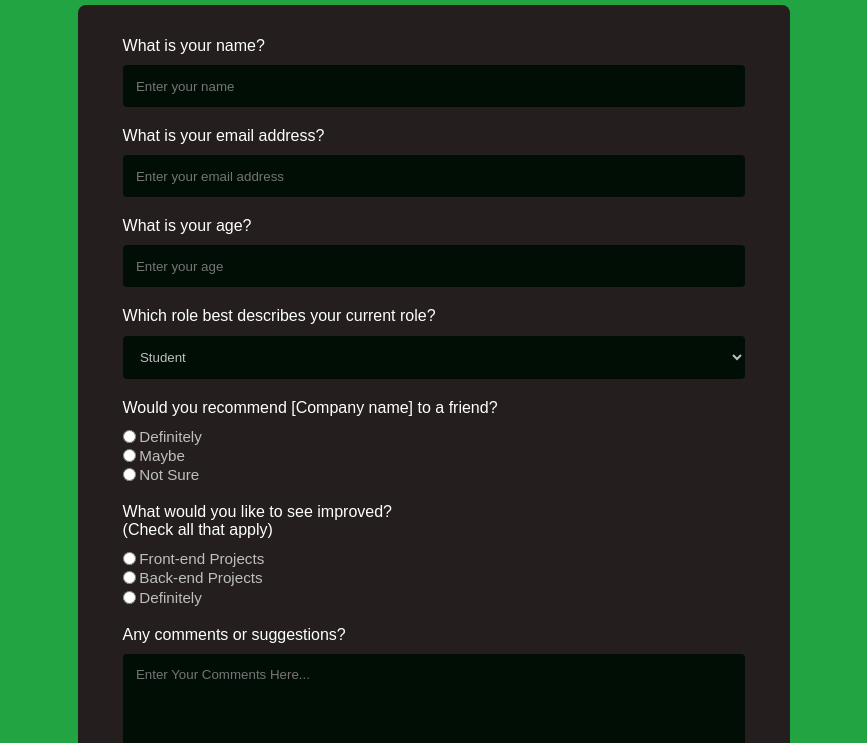
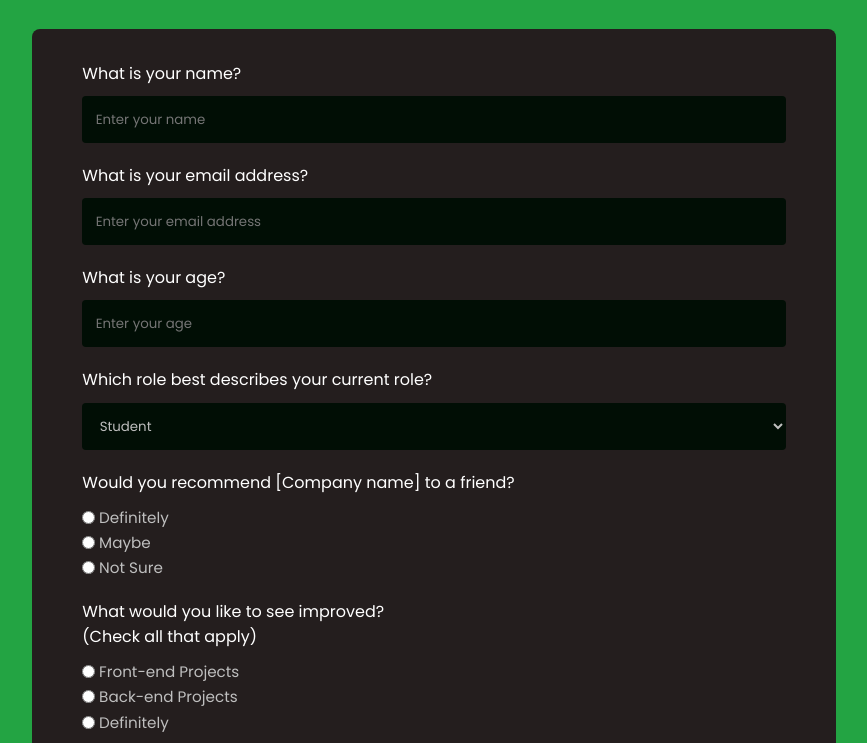
Before and after one commit to iamkcube/Skills-plus-plus-Zairza, a plain HTML site: page Task_1/index.html in a window 1280 px wide. Shown: the part 164-907 px from the top of the page, without its empty margins (206-1073 px from the left). Drawn offline with Linux system fonts and the light colour scheme.

Commit message:
added google fonts

```diff
--- a/Task_1/style.css
+++ b/Task_1/style.css
@@ -1,3 +1,5 @@
+@import url('https://fonts.googleapis.com/css2?family=Poppins:ital,wght@0,400;0,600;1,300&display=swap');
+
 :root
 {
     --bg-color: hsl(135, 65%, 39%);
@@ -6,6 +8,7 @@
     --ans-color: hsl(136, 88%, 3%);
     --placeholder-color: hsl(0, 0%, 75%);
 }
+
 *,
 *::after,
 *::before
@@ -15,6 +18,7 @@
     box-sizing: border-box;
     font-family: 'Poppins', sans-serif;
 }
+
 body
 {
     background-color: var(--bg-color);
@@ -47,7 +51,7 @@ body
 {
     background-color: var(--form-bg-color);
     padding: 2em;
-    padding-inline: max(3%,5ch);
+    padding-inline: max(3%, 5ch);
     width: clamp(20rem, 70%, 80ch);
     display: grid;
     grid-template-columns: 1fr;
@@ -77,10 +81,11 @@ body
     resize: none;
 }
 
-.form-ans:is(input[type="text"],input[type="email"],input[type="number"], textarea, select):focus-within
+.form-ans:is(input[type="text"], input[type="email"], input[type="number"], textarea, select):focus-within
 {
     outline: 0.1rem solid var(--bg-color);
 }
+
 .form-radio
 {
     display: flex;
@@ -98,11 +103,13 @@ body
     transform: scale(1.2);
     accent-color: var(--bg-color);
 }
+
 .form-radio:hover,
-.form-radio>input:checked + label
+.form-radio>input:checked+label
 {
     color: var(--text-color);
 }
+
 #form-ans2:invalid,
 #form-ans3:invalid
 {
@@ -143,10 +150,12 @@ body
         margin: 1em 2em;
         gap: 1em;
     }
+
     #submit-button
     {
         font-size: 0.75rem;
     }
+
     .form-container
     {
         padding: 2rem 1.5em;
```
